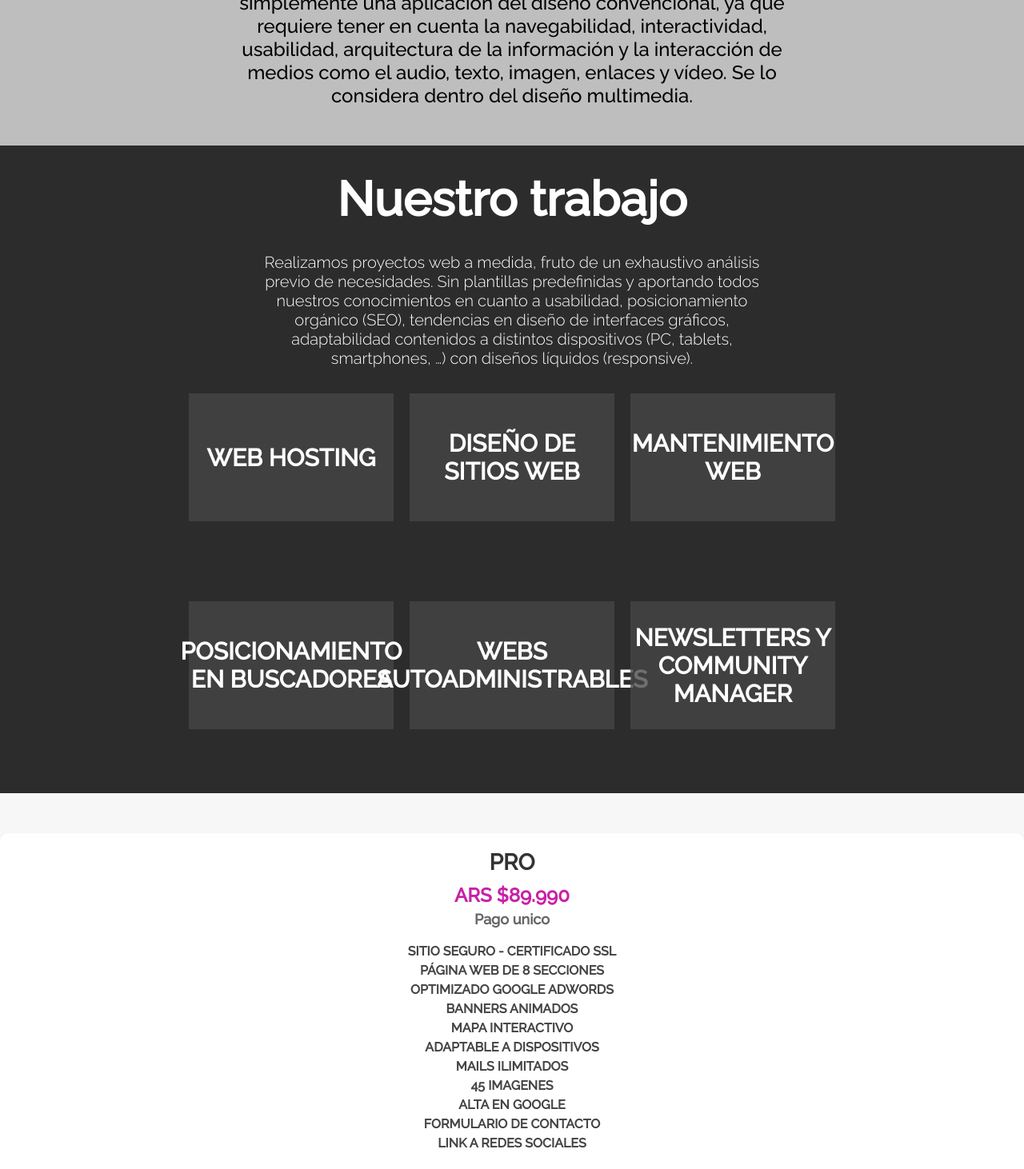
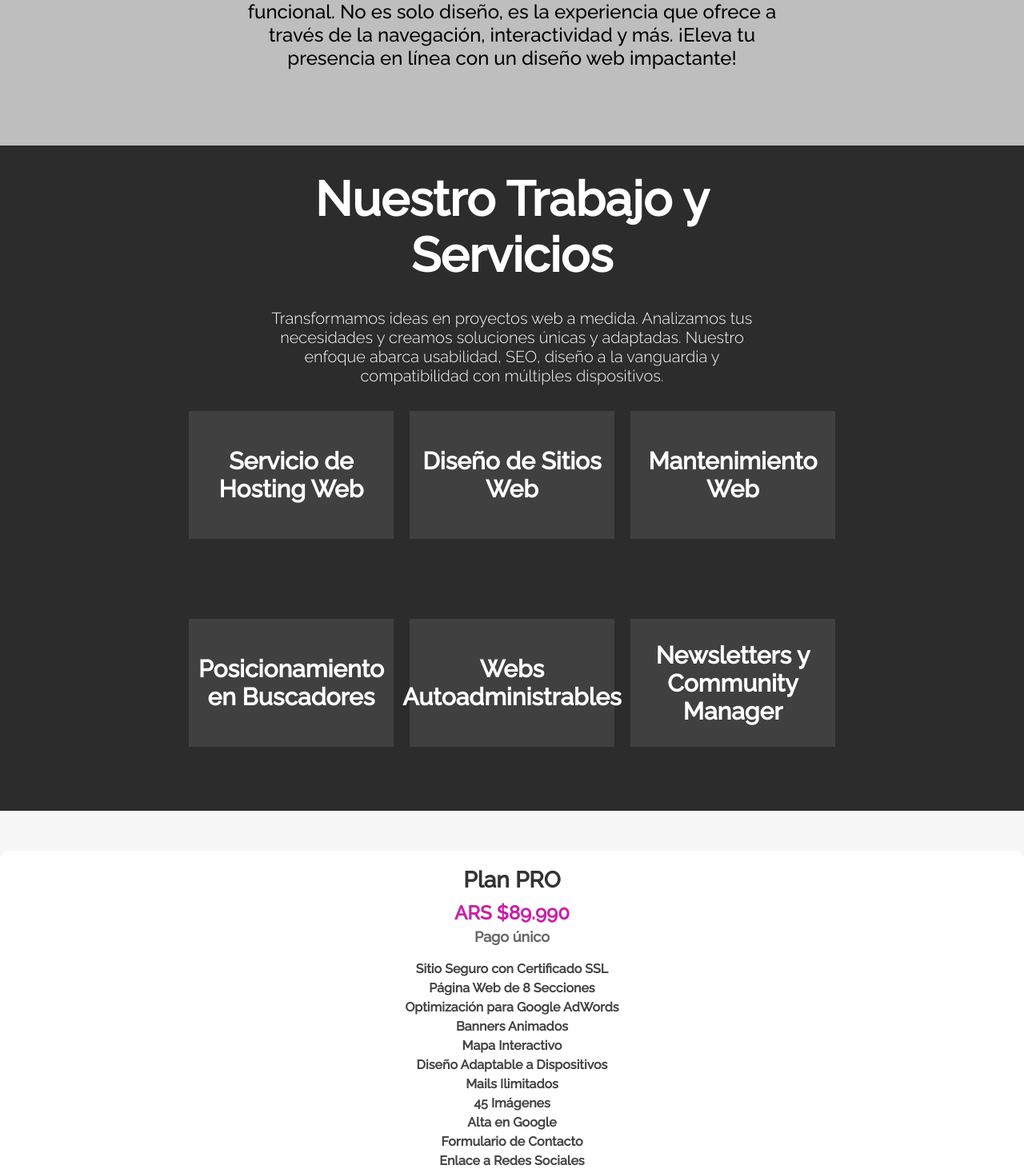
Before and after one commit to mxrtin-5/Atomic-Fusion-Design, a React (Vite) app in the folder atomicfusion/: page / in a window 1280 px wide. Shown: the part 1330-2792 px from the top of the page at 80% size. Built offline with nearby package versions, Linux system fonts and the light colour scheme.

Commit message:
"ultimate changes"

```diff
--- a/atomicfusion/src/components/Home/Home/Inicio/Inicio.jsx
+++ b/atomicfusion/src/components/Home/Home/Inicio/Inicio.jsx
@@ -3,19 +3,22 @@ import './Inicio.css'
 
 const Inicio = () => {
     return (
-        <div className='inicio'>
-            <div data-aos="fade-up" data-aos-offset="200"
-            data-aos-delay="80"
-            data-aos-duration="1000"
-            data-aos-easing="ease-in-out"
-            data-aos-mirror="true"
-            data-aos-once="false"
-            className="div-inicio-inicio">
-                <h2 className='h2-inicio'>Una de las palabras más habituales en el ámbito de internet es el diseño web</h2>
+        <div className="inicio">
+            <div
+                data-aos="fade-up"
+                data-aos-offset="200"
+                data-aos-delay="80"
+                data-aos-duration="1000"
+                data-aos-easing="ease-in-out"
+                data-aos-mirror="true"
+                data-aos-once="false"
+                className="div-inicio-inicio"
+            >
+                <h2 className="h2-inicio">Descubre el Poder del Diseño Web</h2>
 
-                <p className='parrafo'>El diseño web es una actividad que consiste en la planificación, diseño e implementación de sitios web. No es simplemente una aplicación del diseño convencional, ya que requiere tener en cuenta la navegabilidad, interactividad, usabilidad, arquitectura de la información y la interacción de medios como el audio, texto, imagen, enlaces y vídeo. Se lo considera dentro del diseño multimedia.</p>
-
-
+                <p className="parrafo">
+                    El diseño web es más que estética; es la clave para cautivar y guiar a tus visitantes en línea. Implica la planificación, diseño e implementación de sitios web de manera cautivadora y funcional. No es solo diseño, es la experiencia que ofrece a través de la navegación, interactividad y más. ¡Eleva tu presencia en línea con un diseño web impactante!
+                </p>
             </div>
         </div>
 
--- a/atomicfusion/src/components/Home/Home/Options/Options.css
+++ b/atomicfusion/src/components/Home/Home/Options/Options.css
@@ -1,31 +1,45 @@
 .section-options {
-    height: auto; /* Evita una altura fija, permitiendo que se ajuste según el contenido */
-    padding: 20px 0; /* Agrega espacio en la parte superior e inferior */
-    background-color: rgba(71, 71, 71, 0.781);
+    height: auto;
+    padding: 20px 0;
+    background-color: #f5f5f5;
     text-align: center;
-    color: white;
+    color: #333;
+    box-shadow: 0px 0px 10px rgba(0, 0, 0, 0.1);
 }
 
 .div-container-opciones {
     margin-top: 5%;
-    gap: 30px; /* Reduce el espacio entre las opciones */
-    display: grid;
-    grid-template-columns: 1fr; /* Cambia a una columna en dispositivos móviles */
+    gap: 30px;
+    display: flex;
+    flex-direction: column;
+    align-items: flex-start;
     font-size: 24px;
 }
 
 .div-container-opciones div {
-    background-color: #6e115c;
-    padding: 15px; /* Reduce el relleno para ganar más espacio */
-    border-radius: 20px;
-    margin-bottom: 20px; /* Agrega margen inferior para separar las opciones */
+    padding: 20px;
+    border-radius: 10px;
+    box-shadow: 0px 3px 6px rgba(0, 0, 0, 0.1);
+    display: grid;
+    place-items: center;
+    margin-bottom: 20px;
+    width: 100%;
+}
+
+.div-container-opciones div:nth-child(odd) {
+    justify-content: flex-start; /* Divs impares alineados a la izquierda */
+}
+
+.div-container-opciones div:nth-child(even) {
+    justify-content: flex-end; /* Divs pares alineados a la derecha */
 }
 
 .div-container-opciones div h3 {
+    margin: 0;
     margin-top: 10px; /* Añade espacio entre el ícono y el título */
 }
 
 .div-container-opciones div p {
-    font-size: 18px; /* Reducción del tamaño de fuente para dispositivos móviles */
-    margin-top: 10px; /* Espacio entre el título y el párrafo */
+    font-size: 18px;
+    margin-top: 10px;
 }
--- a/atomicfusion/src/components/Home/Home/Servicios/Servicios.jsx
+++ b/atomicfusion/src/components/Home/Home/Servicios/Servicios.jsx
@@ -8,80 +8,83 @@ const Servicios = () => {
         <section className="section-servicios">
             <div>
                 <div className="servicio-box">
-                    <h2 className='titulo-servicio'>PRO</h2>
-                    <h5 className='precio-servicio'>ARS $89.990</h5>
-                    <p className='pago-servicio'>Pago unico</p>
-                    <div className='descripcion-servicio'>
-                        <p>SITIO SEGURO - CERTIFICADO SSL</p>
-                        <p>PÁGINA WEB DE 8 SECCIONES</p>
-                        <p>OPTIMIZADO GOOGLE ADWORDS</p>
-                        <p>BANNERS ANIMADOS</p>
-                        <p>MAPA INTERACTIVO</p>
-                        <p>ADAPTABLE A DISPOSITIVOS</p>
-                        <p>MAILS ILIMITADOS</p>
-                        <p>45 IMAGENES</p>
-                        <p>ALTA EN GOOGLE</p>
-                        <p>FORMULARIO DE CONTACTO</p>
-                        <p>LINK A REDES SOCIALES</p>
+                    <h2 className="titulo-servicio">Plan PRO</h2>
+                    <h5 className="precio-servicio">ARS $89.990</h5>
+                    <p className="pago-servicio">Pago único</p>
+                    <div className="descripcion-servicio">
+                        <p>Sitio Seguro con Certificado SSL</p>
+                        <p>Página Web de 8 Secciones</p>
+                        <p>Optimización para Google AdWords</p>
+                        <p>Banners Animados</p>
+                        <p>Mapa Interactivo</p>
+                        <p>Diseño Adaptable a Dispositivos</p>
+                        <p>Mails Ilimitados</p>
+                        <p>45 Imágenes</p>
+                        <p>Alta en Google</p>
+                        <p>Formulario de Contacto</p>
+                        <p>Enlace a Redes Sociales</p>
                     </div>
-
-                    <button className='solicitud-btn'><Link  to='/plan-pro' className='link-solicitud'>SOLICITAR PLAN PRO</Link></button>
+                    <button className="solicitud-btn">
+                        <Link to="/plan-pro" className="link-solicitud">
+                            Solicitar Plan PRO
+                        </Link>
+                    </button>
                 </div>
                 <div className="servicio-box">
-                    <h2 className='titulo-servicio'>PREMIUM</h2>
-                    <h5 className='precio-servicio'>ARS $109.990</h5>
-                    <p className='pago-servicio'>Pago unico</p>
-                    <div className='descripcion-servicio'>
-                        <p>SITIO SEGURO - CERTIFICADO SSL</p>
-                        <p>TIENDA ONLINE O INSTITUCIONAL</p>
-                        <p>PÁGINA WEB DE 15 SECCIONES</p>
-                        <p>CARRITO DE COMPRAS</p>
-                        <p>COBROS ONLINE</p>
-                        <p>HASTA 20 PRODUCTOS</p>
-                        <p>BANNERS ANIMADOS</p>
-                        <p>VIDEO DE FONDO</p>
-                        <p>MAPA INTERACTIVO</p>
-                        <p>ADAPTABLE A DISPOSITIVOS</p>
-                        <p>MAILS ILIMITADOS</p>
-                        <p>150 IMAGENES</p>
-                        <p>ALTA EN GOOGLE</p>
-                        <p>FORMULARIO DE CONTACTO</p>
-                        <p>LINK A REDES SOCIALES</p>
+                    <h2 className="titulo-servicio">Plan Premium</h2>
+                    <h5 className="precio-servicio">ARS $109.990</h5>
+                    <p className="pago-servicio">Pago único</p>
+                    <div className="descripcion-servicio">
+                        <p>Sitio Seguro con Certificado SSL</p>
+                        <p>Tienda Online o Institucional</p>
+                        <p>Página Web de 15 Secciones</p>
+                        <p>Carrito de Compras</p>
+                        <p>Cobros en Línea</p>
+                        <p>Banners Animados</p>
+                        <p>Video de Fondo</p>
+                        <p>Mapa Interactivo</p>
+                        <p>Diseño Adaptable a Dispositivos</p>
+                        <p>Mails Ilimitados</p>
+                        <p>150 Imágenes</p>
+                        <p>Alta en Google</p>
+                        <p>Formulario de Contacto</p>
+                        <p>Enlace a Redes Sociales</p>
                     </div>
-
-                    <button className='solicitud-btn'><Link to='/plan-premium' className='link-solicitud'>SOLICITAR PLAN PREMIUM</Link></button>
+                    <button className="solicitud-btn">
+                        <Link to="/plan-premium" className="link-solicitud">
+                            Solicitar Plan Premium
+                        </Link>
+                    </button>
                 </div>
                 <div className="servicio-box">
-                    <h2 className='titulo-servicio'>EMPRESAS</h2>
-                    <h5 className='precio-servicio'>ARS $129.990</h5>
-                    <p className='pago-servicio'>Pago unico</p>
-                    <div className='descripcion-servicio'>
-                        <p>SISTEMA AUTOADMINISTRABLE</p>
-                        <p>INSTRUCTIVO DE USO</p>
-                        <p>SITIO SEGURO - CERTIFICADO SSL</p>
-                        <p>TIENDA ONLINE O SITIO CORPORATIVO</p>
-                        <p>PÁGINA WEB DE 25 SECCIONES</p>
-                        <p>CHAT ONLINE</p>
-                        <p>DOMINIO.COM</p>
-                        <p>VIDEOS MULTIMEDIA</p>
-                        <p>CARRITO DE COMPRAS</p>
-                        <p>COBROS ONLINE</p>
-                        <p>SIN LIMITE DE PRODUCTOS</p>
-                        <p>BANNERS ANIMADOS</p>
-                        <p>VIDEO DE FONDO</p>
-                        <p>MAPA INTERACTIVO</p>
-                        <p>ADAPTABLE A DISPOSITIVOS</p>
-                        <p>MAILS ILIMITADOS</p>
-                        <p>250 IMAGENES</p>
-                        <p>ALTA EN GOOGLE</p>
-                        <p>FORMULARIO DE CONTACTO</p>
-                        <p>LINK A REDES SOCIALES</p>
+                    <h2 className="titulo-servicio">Plan Empresas</h2>
+                    <h5 className="precio-servicio">ARS $129.990</h5>
+                    <p className="pago-servicio">Pago único</p>
+                    <div className="descripcion-servicio">
+                        <p>Sitio Seguro con Certificado SSL</p>
+                        <p>Tienda Online o Sitio Corporativo</p>
+                        <p>Página Web de 25 Secciones</p>
+                        <p>Dominio .com</p>
+                        <p>Videos Multimedia</p>
+                        <p>Carrito de Compras</p>
+                        <p>Cobros en Línea</p>
+                        <p>Diseño Adaptable a Dispositivos</p>
+                        <p>Mails Ilimitados</p>
+                        <p>Sin Límite de Productos</p>
+                        <p>Banners Animados</p>
+                        <p>Video de Fondo</p>
+                        <p>Mapa Interactivo</p>
+                        <p>Alta en Google</p>
+                        <p>Formulario de Contacto</p>
+                        <p>Enlace a Redes Sociales</p>
                     </div>
-
-                    <button className='solicitud-btn'><Link to='/plan-empresas' className='link-solicitud'>SOLICITAR PLAN CORP EMPRESAS</Link> </button>
+                    <button className="solicitud-btn">
+                        <Link to="/plan-empresas" className="link-solicitud">
+                            Solicitar Plan Empresas
+                        </Link>{" "}
+                    </button>
                 </div>
             </div>
-
         </section>
     );
 }
--- a/atomicfusion/src/components/Home/Home/Trabajo/Trabajo.jsx
+++ b/atomicfusion/src/components/Home/Home/Trabajo/Trabajo.jsx
@@ -6,61 +6,71 @@ const Trabajo = () => {
     return (
         <section className="section-trabajo">
             <div className="container-trabajo">
-                <h2 data-aos="zoom-out-down"
+                <h2
+                    data-aos="zoom-out-down"
                     data-aos-delay="50"
                     data-aos-duration="1000"
                     data-aos-easing="ease-in-out"
                     data-aos-mirror="true"
-                    data-aos-once="false" className='h2-trabajo'>Nuestro trabajo</h2>
-                <p data-aos="zoom-out-down"
+                    data-aos-once="false"
+                    className="h2-trabajo"
+                >
+                    Nuestro Trabajo y Servicios
+                </h2>
+                <p
+                    data-aos="zoom-out-down"
                     data-aos-delay="50"
                     data-aos-duration="1000"
                     data-aos-easing="ease-in-out"
                     data-aos-mirror="true"
-                    data-aos-once="false" className='p-trabajo'>Realizamos proyectos web a medida, fruto de un exhaustivo análisis previo de necesidades. Sin plantillas predefinidas y aportando todos nuestros conocimientos en cuanto a usabilidad, posicionamiento orgánico (SEO), tendencias en diseño de interfaces gráficos, adaptabilidad contenidos a distintos dispositivos (PC, tablets, smartphones, …) con diseños líquidos (responsive).</p>
+                    data-aos-once="false"
+                    className="p-trabajo"
+                >
+                    Transformamos ideas en proyectos web a medida. Analizamos tus necesidades y creamos soluciones únicas y adaptadas. Nuestro enfoque abarca usabilidad, SEO, diseño a la vanguardia y compatibilidad con múltiples dispositivos.
+                </p>
 
-                <div data-aos="flip-left"
+                <div
+                    data-aos="flip-left"
                     data-aos-easing="ease-out-cubic"
-                    data-aos-duration="2000" className='trabajo-container-cajas'>
-                    <Link to={'/web-hosting'} className='link-container'>
+                    data-aos-duration="2000"
+                    className="trabajo-container-cajas"
+                >
+                    <Link to={'/web-hosting'} className="link-container">
                         <div className="caja-servicios">
-                            <p>WEB HOSTING</p>
+                            <p>Servicio de Hosting Web</p>
                         </div>
                     </Link>
 
-                    <Link to={'/web-design'} className='link-container'>
+                    <Link to={'/web-design'} className="link-container">
                         <div className="caja-servicios">
-                            <p>DISEÑO DE SITIOS WEB</p>
+                            <p>Diseño de Sitios Web</p>
                         </div>
                     </Link>
 
-                    <Link to={'/mantenimiento'} className='link-container'>
+                    <Link to={'/mantenimiento'} className="link-container">
                         <div className="caja-servicios">
-                            <p>MANTENIMIENTO WEB</p>
+                            <p>Mantenimiento Web</p>
                         </div>
                     </Link>
 
-                    <Link to={'/posicionamiento'} className='link-container'>
+                    <Link to={'/posicionamiento'} className="link-container">
                         <div className="caja-servicios">
-                            <p>POSICIONAMIENTO EN BUSCADORES</p>
+                            <p>Posicionamiento en Buscadores</p>
                         </div>
                     </Link>
 
-                    <Link to={'/autoadministrable'} className='link-container'>
+                    <Link to={'/autoadministrable'} className="link-container">
                         <div className="caja-servicios">
-                            <p>WEBS AUTOADMINISTRABLES</p>
+                            <p>Webs Autoadministrables</p>
                         </div>
                     </Link>
 
-                    <Link to={'/newsletter'} className='link-container'>
+                    <Link to={'/newsletter'} className="link-container">
                         <div className="caja-servicios">
-                            <p>NEWSLETTERS Y COMMUNITY MANAGER</p>
+                            <p>Newsletters y Community Manager</p>
                         </div>
                     </Link>
-
                 </div>
-
-
             </div>
         </section>
     );
```
Also changed, not shown: atomicfusion/src/components/Home/Home/Inicio/Presentacion/Presentacion.jsx (+14 -7 lines), 5 other files (tests, documents, lock files or other folders).
